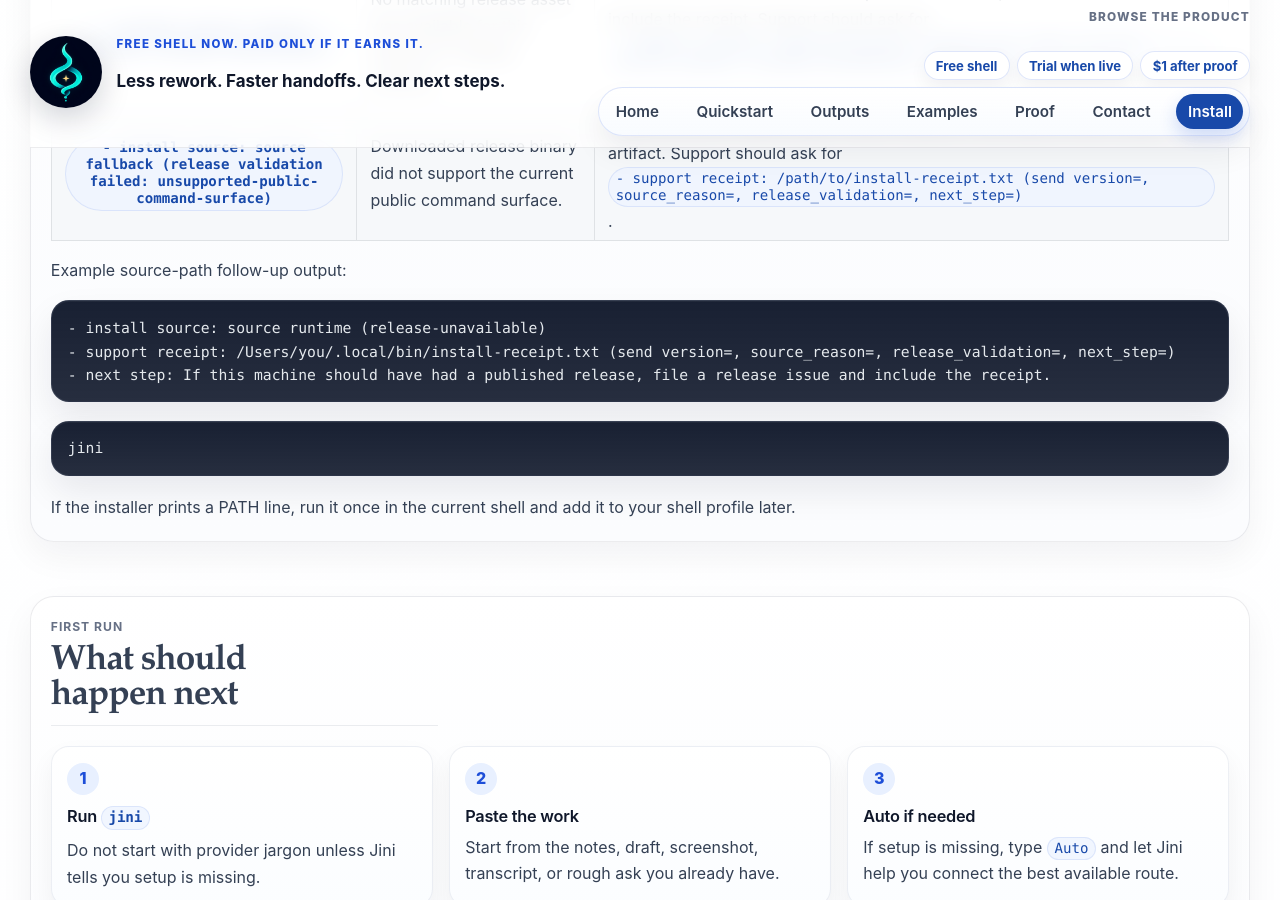
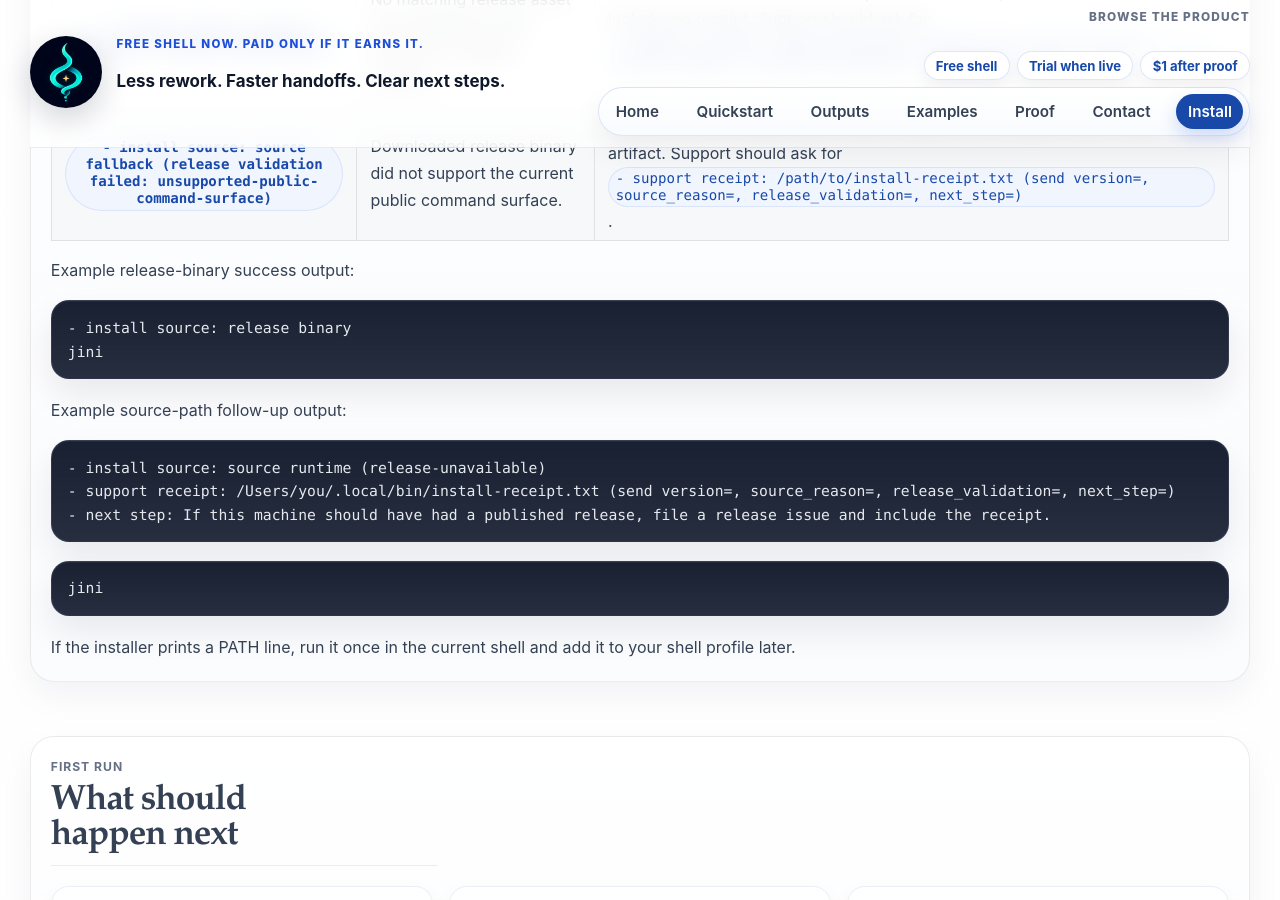
Before and after one commit to maridlabsai/jini, a Jekyll site: the page built from docs/install.md, in a window 1280 px wide and 900 px high, scrolled down 2580 px. Built offline with Jekyll 4.4.1, drawn with Linux system fonts in a browser that asks for light colours.

Commit message:
Add installer release-binary transcript example

```diff
--- a/docs/install.md
+++ b/docs/install.md
@@ -107,6 +107,11 @@
       </tr>
     </tbody>
   </table>
+
+  <p>Example release-binary success output:</p>
+<pre><code class="language-text">- install source: release binary
+jini
+</code></pre>
 
   <p>Example source-path follow-up output:</p>
 <pre><code class="language-text">- install source: source runtime (release-unavailable)
```
Also changed, not shown: tests/test_public_cli_docs.py (+10 -0 lines).
